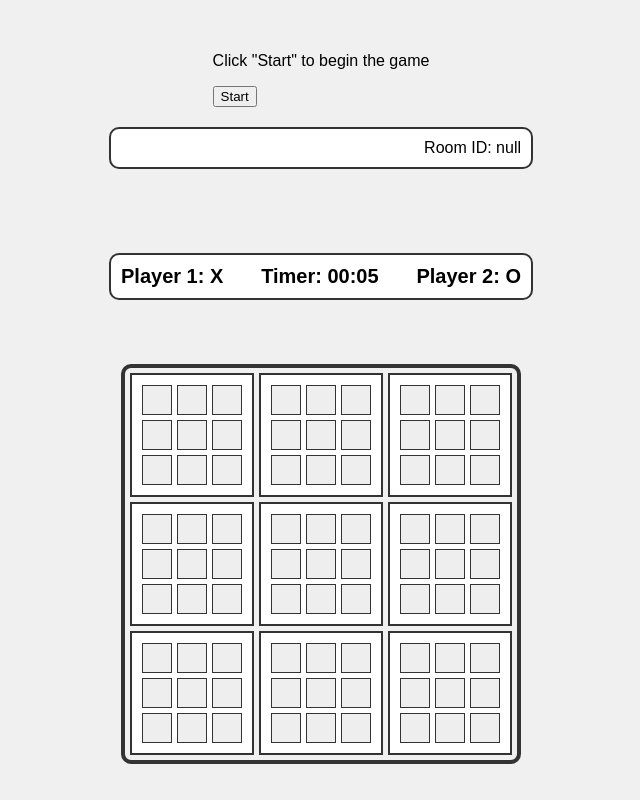
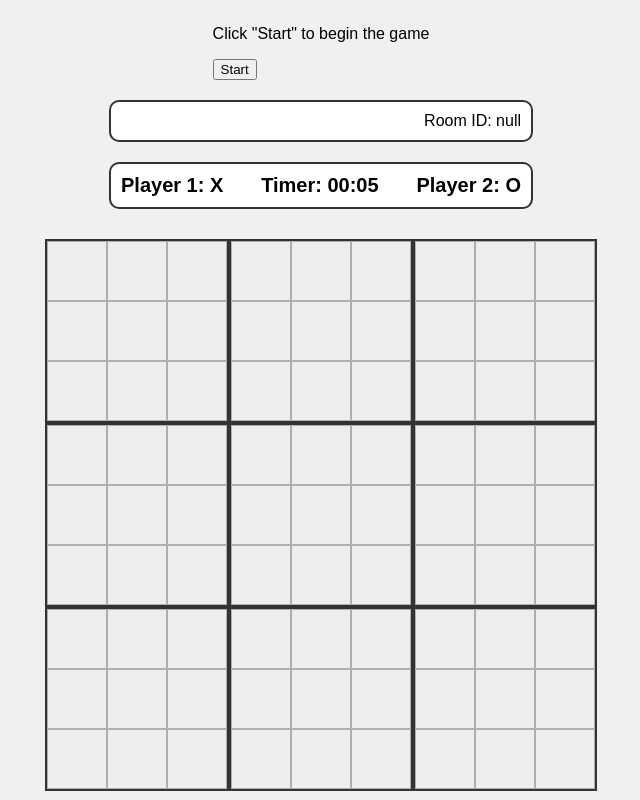
Before and after one commit to RahulRao23/super-tictactoe, a website: page public/gamePlay/gamePlay.html in a window 1280 px wide. Shown: the whole page, without its empty margins (319-959 px from the left). Drawn offline with nearby package versions, Linux system fonts and the light colour scheme; no server answers.

Commit message:
Updated styles for gameplay board

```diff
--- a/public/gamePlay/gamePlay.css
+++ b/public/gamePlay/gamePlay.css
@@ -10,17 +10,15 @@ body {
 }
 
 .board {
+	margin-top: 30px;
 	display: grid;
 	grid-template-columns: repeat(3, 1fr);
-	gap: 5px;
-	border: 4px solid #333;
-	border-radius: 10px;
-	padding: 5px;
+	gap: 0; /* No gap between the inner-box */
 }
 
 .box {
-	width: 120px;
-	height: 120px;
+	width: 180px;
+	height: 180px;
 	display: flex;
 	justify-content: center;
 	align-items: center;
@@ -34,18 +32,17 @@ body {
 .inner-board {
 	display: grid;
 	grid-template-columns: repeat(3, 1fr);
-	gap: 5px;
 }
 
 .inner-box {
-	width: 30px;
-	height: 30px;
+	width: 60px;
+	height: 60px;
 	display: flex;
 	justify-content: center;
 	align-items: center;
 	background-color: #eee;
-	border: 1px solid #333;
-	font-size: 12px;
+	border: 1px solid #afafaf;
+	font-size: 16px;
 	font-weight: bold;
 	cursor: pointer;
 }
@@ -61,7 +58,6 @@ body {
 	border: 2px solid #333;
 	border-radius: 10px;
 	margin-top: 20px;
-	margin-bottom: 5%;
 }
 
 #player1, #player2 {
--- a/public/gamePlay/gamePlay.html
+++ b/public/gamePlay/gamePlay.html
@@ -30,119 +30,119 @@
 <div class="board">
   <div class="box">
     <div class="inner-board">
-      <button class="inner-box"></button>
-      <button class="inner-box"></button>
-      <button class="inner-box"></button>
-      <button class="inner-box"></button>
-      <button class="inner-box"></button>
-      <button class="inner-box"></button>
-      <button class="inner-box"></button>
-      <button class="inner-box"></button>
-      <button class="inner-box"></button>
+      <button class="inner-box" onclick="handleBoxClick(0, 0)"></button>
+      <button class="inner-box" onclick="handleBoxClick(0, 1)"></button>
+      <button class="inner-box" onclick="handleBoxClick(0, 2)"></button>
+      <button class="inner-box" onclick="handleBoxClick(0, 3)"></button>
+      <button class="inner-box" onclick="handleBoxClick(0, 4)"></button>
+      <button class="inner-box" onclick="handleBoxClick(0, 5)"></button>
+      <button class="inner-box" onclick="handleBoxClick(0, 6)"></button>
+      <button class="inner-box" onclick="handleBoxClick(0, 7)"></button>
+      <button class="inner-box" onclick="handleBoxClick(0, 8)"></button>
     </div>
   </div>
 	<div class="box">
     <div class="inner-board">
-      <button class="inner-box"></button>
-      <button class="inner-box"></button>
-      <button class="inner-box"></button>
-      <button class="inner-box"></button>
-      <button class="inner-box"></button>
-      <button class="inner-box"></button>
-      <button class="inner-box"></button>
-      <button class="inner-box"></button>
-      <button class="inner-box"></button>
+      <button class="inner-box" onclick="handleBoxClick(1, 0)"></button>
+      <button class="inner-box" onclick="handleBoxClick(1, 1)"></button>
+      <button class="inner-box" onclick="handleBoxClick(1, 2)"></button>
+      <button class="inner-box" onclick="handleBoxClick(1, 3)"></button>
+      <button class="inner-box" onclick="handleBoxClick(1, 4)"></button>
+      <button class="inner-box" onclick="handleBoxClick(1, 5)"></button>
+      <button class="inner-box" onclick="handleBoxClick(1, 6)"></button>
+      <button class="inner-box" onclick="handleBoxClick(1, 7)"></button>
+      <button class="inner-box" onclick="handleBoxClick(1, 8)"></button>
     </div>
   </div>
 	<div class="box">
     <div class="inner-board">
-      <button class="inner-box"></button>
-      <button class="inner-box"></button>
-      <button class="inner-box"></button>
-      <button class="inner-box"></button>
-      <button class="inner-box"></button>
-      <button class="inner-box"></button>
-      <button class="inner-box"></button>
-      <button class="inner-box"></button>
-      <button class="inner-box"></button>
+      <button class="inner-box" onclick="handleBoxClick(2, 0)"></button>
+      <button class="inner-box" onclick="handleBoxClick(2, 1)"></button>
+      <button class="inner-box" onclick="handleBoxClick(2, 2)"></button>
+      <button class="inner-box" onclick="handleBoxClick(2, 3)"></button>
+      <button class="inner-box" onclick="handleBoxClick(2, 4)"></button>
+      <button class="inner-box" onclick="handleBoxClick(2, 5)"></button>
+      <button class="inner-box" onclick="handleBoxClick(2, 6)"></button>
+      <button class="inner-box" onclick="handleBoxClick(2, 7)"></button>
+      <button class="inner-box" onclick="handleBoxClick(2, 8)"></button>
     </div>
   </div>
 	<div class="box">
     <div class="inner-board">
-      <button class="inner-box"></button>
-      <button class="inner-box"></button>
-      <button class="inner-box"></button>
-      <button class="inner-box"></button>
-      <button class="inner-box"></button>
-      <button class="inner-box"></button>
-      <button class="inner-box"></button>
-      <button class="inner-box"></button>
-      <button class="inner-box"></button>
+      <button class="inner-box" onclick="handleBoxClick(3, 0)"></button>
+      <button class="inner-box" onclick="handleBoxClick(3, 1)"></button>
+      <button class="inner-box" onclick="handleBoxClick(3, 2)"></button>
+      <button class="inner-box" onclick="handleBoxClick(3, 3)"></button>
+      <button class="inner-box" onclick="handleBoxClick(3, 4)"></button>
+      <button class="inner-box" onclick="handleBoxClick(3, 5)"></button>
+      <button class="inner-box" onclick="handleBoxClick(3, 6)"></button>
+      <button class="inner-box" onclick="handleBoxClick(3, 7)"></button>
+      <button class="inner-box" onclick="handleBoxClick(3, 8)"></button>
     </div>
   </div>
 	<div class="box">
     <div class="inner-board">
-      <button class="inner-box"></button>
-      <button class="inner-box"></button>
-      <button class="inner-box"></button>
-      <button class="inner-box"></button>
-      <button class="inner-box"></button>
-      <button class="inner-box"></button>
-      <button class="inner-box"></button>
-      <button class="inner-box"></button>
-      <button class="inner-box"></button>
+      <button class="inner-box" onclick="handleBoxClick(4, 0)"></button>
+      <button class="inner-box" onclick="handleBoxClick(4, 1)"></button>
+      <button class="inner-box" onclick="handleBoxClick(4, 2)"></button>
+      <button class="inner-box" onclick="handleBoxClick(4, 3)"></button>
+      <button class="inner-box" onclick="handleBoxClick(4, 4)"></button>
+      <button class="inner-box" onclick="handleBoxClick(4, 5)"></button>
+      <button class="inner-box" onclick="handleBoxClick(4, 6)"></button>
+      <button class="inner-box" onclick="handleBoxClick(4, 7)"></button>
+      <button class="inner-box" onclick="handleBoxClick(4, 8)"></button>
     </div>
   </div>
 	<div class="box">
     <div class="inner-board">
-      <button class="inner-box"></button>
-      <button class="inner-box"></button>
-      <button class="inner-box"></button>
-      <button class="inner-box"></button>
-      <button class="inner-box"></button>
-      <button class="inner-box"></button>
-      <button class="inner-box"></button>
-      <button class="inner-box"></button>
-      <button class="inner-box"></button>
+      <button class="inner-box" onclick="handleBoxClick(5, 0)"></button>
+      <button class="inner-box" onclick="handleBoxClick(5, 1)"></button>
+      <button class="inner-box" onclick="handleBoxClick(5, 2)"></button>
+      <button class="inner-box" onclick="handleBoxClick(5, 3)"></button>
+      <button class="inner-box" onclick="handleBoxClick(5, 4)"></button>
+      <button class="inner-box" onclick="handleBoxClick(5, 5)"></button>
+      <button class="inner-box" onclick="handleBoxClick(5, 6)"></button>
+      <button class="inner-box" onclick="handleBoxClick(5, 7)"></button>
+      <button class="inner-box" onclick="handleBoxClick(5, 8)"></button>
     </div>
   </div>
 	<div class="box">
     <div class="inner-board">
-      <button class="inner-box"></button>
-      <button class="inner-box"></button>
-      <button class="inner-box"></button>
-      <button class="inner-box"></button>
-      <button class="inner-box"></button>
-      <button class="inner-box"></button>
-      <button class="inner-box"></button>
-      <button class="inner-box"></button>
-      <button class="inner-box"></button>
+      <button class="inner-box" onclick="handleBoxClick(6, 0)"></button>
+      <button class="inner-box" onclick="handleBoxClick(6, 1)"></button>
+      <button class="inner-box" onclick="handleBoxClick(6, 2)"></button>
+      <button class="inner-box" onclick="handleBoxClick(6, 3)"></button>
+      <button class="inner-box" onclick="handleBoxClick(6, 4)"></button>
+      <button class="inner-box" onclick="handleBoxClick(6, 5)"></button>
+      <button class="inner-box" onclick="handleBoxClick(6, 6)"></button>
+      <button class="inner-box" onclick="handleBoxClick(6, 7)"></button>
+      <button class="inner-box" onclick="handleBoxClick(6, 8)"></button>
     </div>
   </div>
 	<div class="box">
     <div class="inner-board">
-      <button class="inner-box"></button>
-      <button class="inner-box"></button>
-      <button class="inner-box"></button>
-      <button class="inner-box"></button>
-      <button class="inner-box"></button>
-      <button class="inner-box"></button>
-      <button class="inner-box"></button>
-      <button class="inner-box"></button>
-      <button class="inner-box"></button>
+      <button class="inner-box" onclick="handleBoxClick(7, 0)"></button>
+      <button class="inner-box" onclick="handleBoxClick(7, 1)"></button>
+      <button class="inner-box" onclick="handleBoxClick(7, 2)"></button>
+      <button class="inner-box" onclick="handleBoxClick(7, 3)"></button>
+      <button class="inner-box" onclick="handleBoxClick(7, 4)"></button>
+      <button class="inner-box" onclick="handleBoxClick(7, 5)"></button>
+      <button class="inner-box" onclick="handleBoxClick(7, 6)"></button>
+      <button class="inner-box" onclick="handleBoxClick(7, 7)"></button>
+      <button class="inner-box" onclick="handleBoxClick(7, 8)"></button>
     </div>
   </div>
 	<div class="box">
     <div class="inner-board">
-      <button class="inner-box"></button>
-      <button class="inner-box"></button>
-      <button class="inner-box"></button>
-      <button class="inner-box"></button>
-      <button class="inner-box"></button>
-      <button class="inner-box"></button>
-      <button class="inner-box"></button>
-      <button class="inner-box"></button>
-      <button class="inner-box"></button>
+      <button class="inner-box" onclick="handleBoxClick(8, 0)"></button>
+      <button class="inner-box" onclick="handleBoxClick(8, 1)"></button>
+      <button class="inner-box" onclick="handleBoxClick(8, 2)"></button>
+      <button class="inner-box" onclick="handleBoxClick(8, 3)"></button>
+      <button class="inner-box" onclick="handleBoxClick(8, 4)"></button>
+      <button class="inner-box" onclick="handleBoxClick(8, 5)"></button>
+      <button class="inner-box" onclick="handleBoxClick(8, 6)"></button>
+      <button class="inner-box" onclick="handleBoxClick(8, 7)"></button>
+      <button class="inner-box" onclick="handleBoxClick(8, 8)"></button>
     </div>
   </div>
   <!-- Repeat this box for each box in the Tic Tac Toe board -->
```
